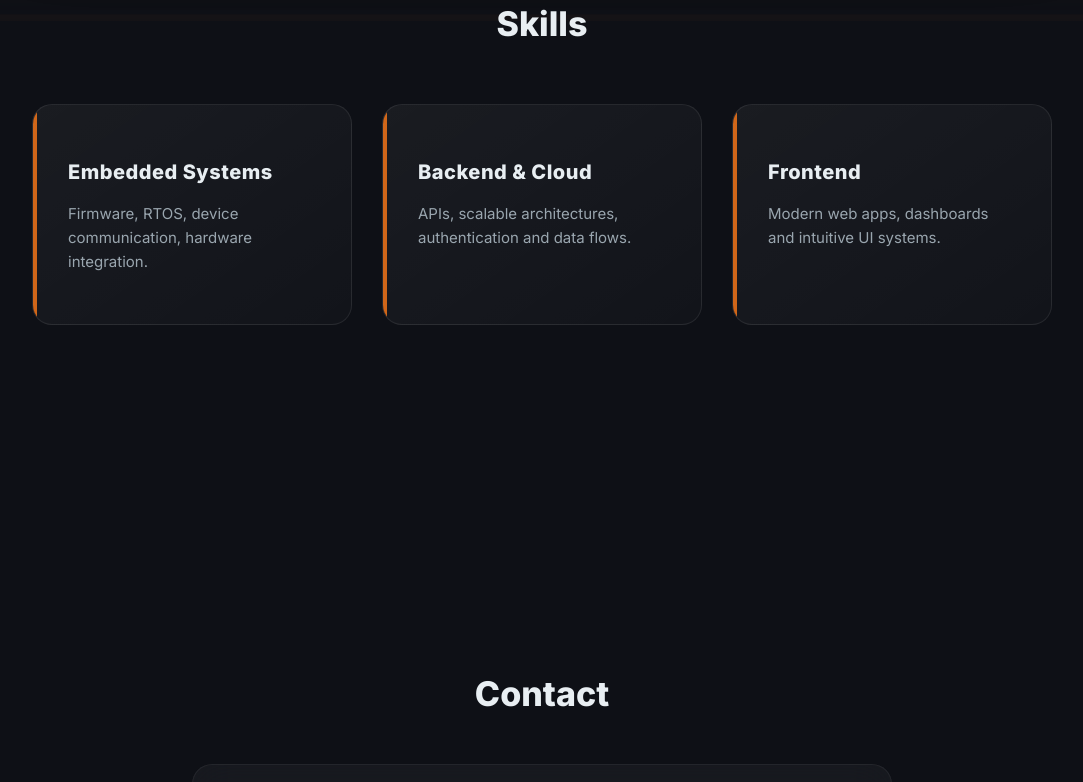
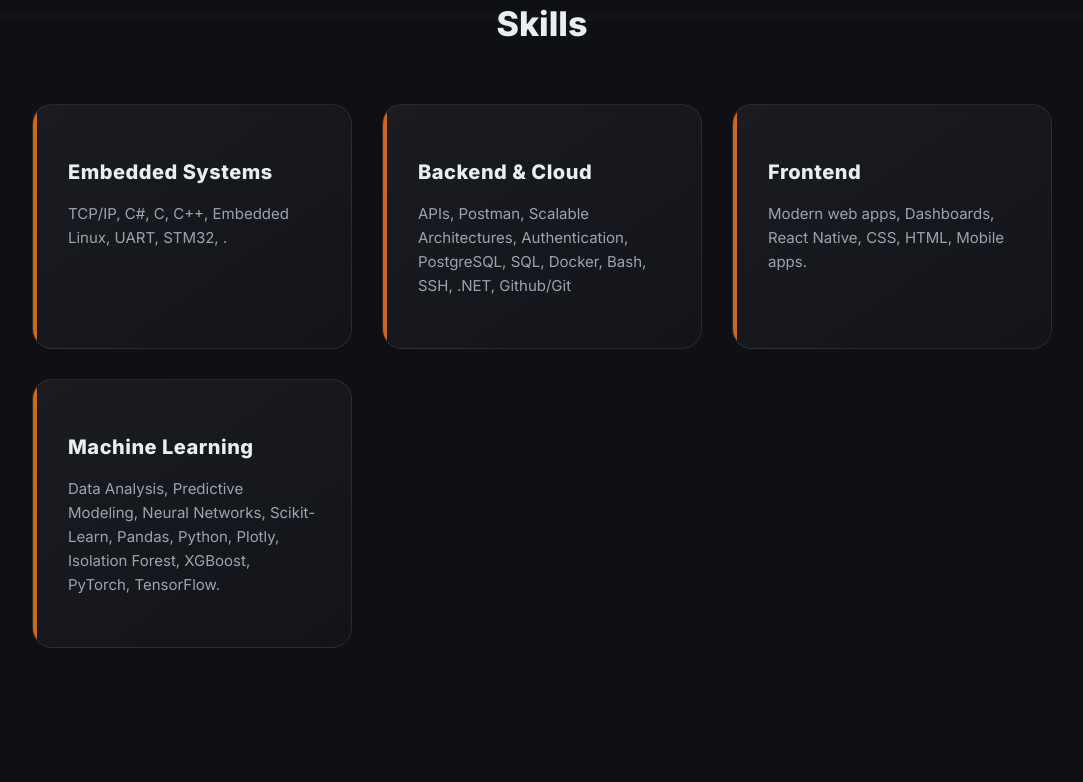
Before and after one commit to MaxStrang/PersonalSite, a plain HTML site: page index.html in a window 1280 px wide. Shown: the part 779-1561 px from the top of the page, without its empty margins (98-1181 px from the left). Drawn offline with Linux system fonts and the light colour scheme.

Commit message:
Update index.html

```diff
--- a/index.html
+++ b/index.html
@@ -406,15 +406,19 @@ button:hover{
     <div class="skills-grid">
       <div class="skill-card">
         <h3>Embedded Systems</h3>
-        <p>Firmware, RTOS, device communication, hardware integration.</p>
+        <p>TCP/IP, C#, C, C++, Embedded Linux, UART, STM32, .</p>
       </div>
       <div class="skill-card">
         <h3>Backend & Cloud</h3>
-        <p>APIs, scalable architectures, authentication and data flows.</p>
+        <p>APIs, Postman, Scalable Architectures, Authentication, PostgreSQL, SQL, Docker, Bash, SSH, .NET, Github/Git</p>
       </div>
       <div class="skill-card">
         <h3>Frontend</h3>
-        <p>Modern web apps, dashboards and intuitive UI systems.</p>
+        <p>Modern web apps, Dashboards, React Native, CSS, HTML, Mobile apps.</p>
+      </div>
+      <div class="skill-card">
+        <h3>Machine Learning</h3>
+        <p>Data Analysis, Predictive Modeling, Neural Networks, Scikit-Learn, Pandas, Python, Plotly, Isolation Forest, XGBoost, PyTorch, TensorFlow.</p>
       </div>
     </div>
   </div>
```
